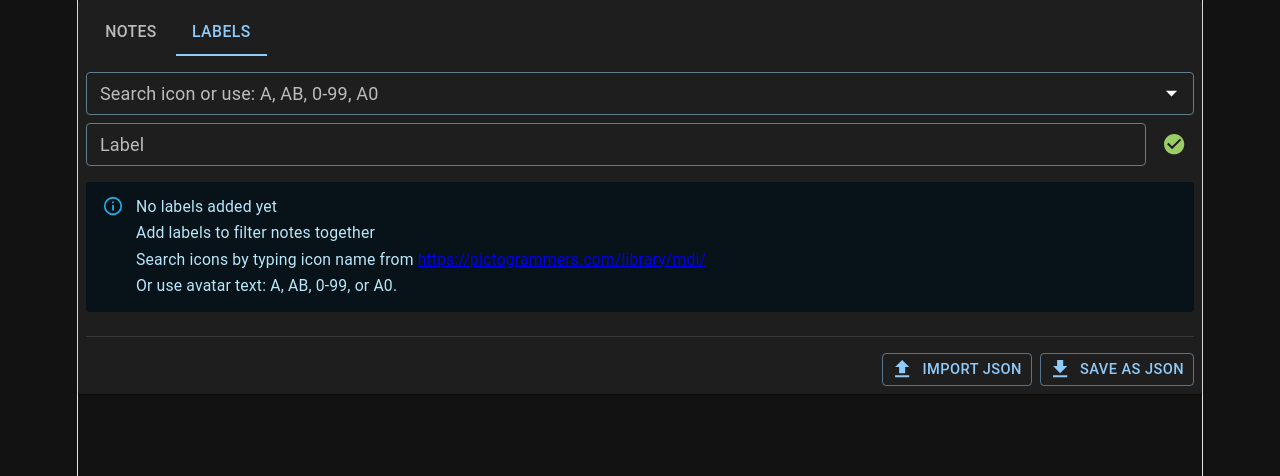
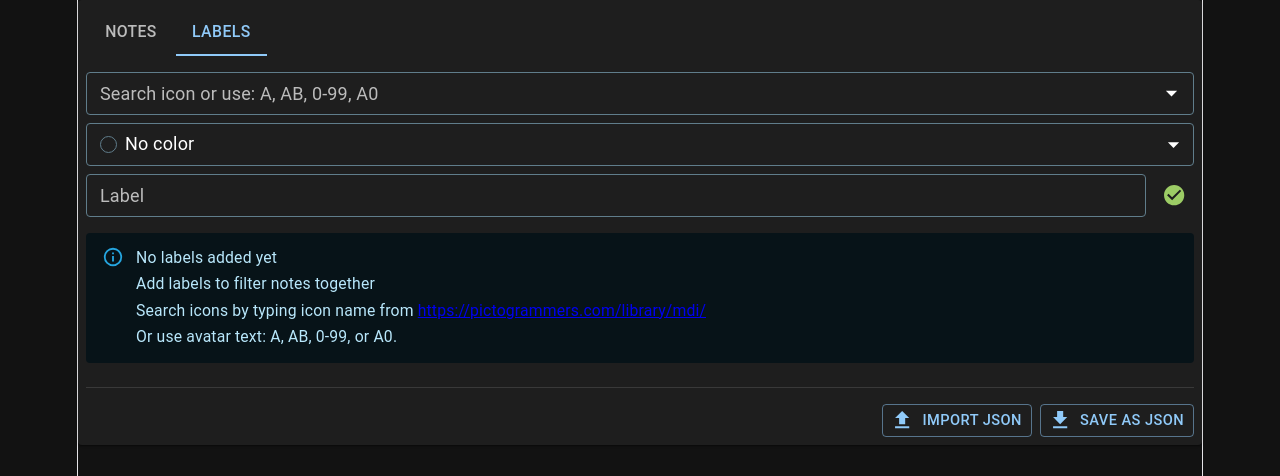
Before and after one commit to Eldsewhere/adnothed2, a React (Vite) app: page / in a window 1280 px wide. Both pictures are taken after a click on the tab "LABELS". Shown: the top 476 px of the page. Built offline with nearby package versions, Linux system fonts and the light colour scheme.

Commit message:
add colors

```diff
--- a/src/components/CategoryForm.tsx
+++ b/src/components/CategoryForm.tsx
@@ -4,6 +4,8 @@ import {
   Autocomplete,
   Box,
   IconButton,
+  MenuItem,
+  Select,
   Stack,
   TextField,
   Tooltip,
@@ -16,6 +18,7 @@ import { mdiCancel, mdiCheckCircle } from "@mdi/js";
 import { Icon } from "@mdi/react";
 import LabelIcon from "./LabelIcon";
 import { createLetterIconOptionFromInput } from "../utils/letterIconOptions";
+import { LABEL_COLOR_OPTIONS, getLabelColorSwatch } from "../utils/labelColors";
 
 type CategoryFormProps = {
   editingCategory: Category | null;
@@ -32,7 +35,24 @@ const baseFilterOptions = createFilterOptions<IconOption>({
   stringify: (option) => option.label,
 });
 
-const emptyValues: CategoryFormValues = { name: "", icon: null };
+const emptyValues: CategoryFormValues = { name: "", icon: null, color: "" };
+
+const ColorDot = ({ colorName }: { colorName?: string }) => (
+  <Box
+    component="span"
+    sx={{
+      width: 15,
+      height: 15,
+      borderRadius: "50%",
+      flexShrink: 0,
+      bgcolor: colorName
+        ? getLabelColorSwatch(colorName).background
+        : "transparent",
+      border: !colorName ? `1px solid ${colors.blueGrey[500]}` : undefined,
+    }}
+  />
+);
+
 
 const CategoryForm = ({
   editingCategory,
@@ -51,7 +71,11 @@ const CategoryForm = ({
   useEffect(() => {
     reset(
       editingCategory
-        ? { name: editingCategory.name, icon: editingCategory.icon }
+        ? {
+            name: editingCategory.name,
+            icon: editingCategory.icon,
+            color: editingCategory.color ?? "",
+          }
         : emptyValues,
     );
   }, [editingCategory, reset]);
@@ -60,7 +84,11 @@ const CategoryForm = ({
     if (!values.icon) {
       return;
     }
-    const result = onSubmit({ ...values, icon: values.icon });
+    const result = onSubmit({
+      ...values,
+      icon: values.icon,
+      color: values.color || undefined,
+    });
     if (result !== false) {
       reset(emptyValues);
     }
@@ -182,6 +210,51 @@ const CategoryForm = ({
             />
           )}
         />
+        <Controller
+          name="color"
+          control={control}
+          render={({ field }) => (
+            <Select
+              {...field}
+              value={field.value ?? ""}
+              displayEmpty
+              size="small"
+              fullWidth
+              renderValue={(selected) => (
+                <Stack direction="row" sx={{ alignItems: "center", gap: 1 }}>
+                  <ColorDot colorName={selected || undefined} />
+                  {selected || "No color"}
+                </Stack>
+              )}
+              sx={{
+                "& .MuiOutlinedInput-notchedOutline": {
+                  borderColor: colors.blueGrey[500],
+                },
+                "&:hover .MuiOutlinedInput-notchedOutline": {
+                  borderColor: colors.blueGrey[500],
+                },
+                "&.Mui-focused .MuiOutlinedInput-notchedOutline": {
+                  borderColor: colors.blueGrey[500],
+                },
+              }}
+            >
+              <MenuItem value="">
+                <Stack direction="row" sx={{ alignItems: "center", gap: 1 }}>
+                  <ColorDot />
+                  No color
+                </Stack>
+              </MenuItem>
+              {LABEL_COLOR_OPTIONS.map((colorName) => (
+                <MenuItem key={colorName} value={colorName}>
+                  <Stack direction="row" sx={{ alignItems: "center", gap: 1 }}>
+                    <ColorDot colorName={colorName} />
+                    {colorName}
+                  </Stack>
+                </MenuItem>
+              ))}
+            </Select>
+          )}
+        />
         <Stack
           direction="row"
           sx={{
--- a/src/components/CategoryList.tsx
+++ b/src/components/CategoryList.tsx
@@ -116,7 +116,11 @@ const CategoryList = ({
                         title={category.icon.label}
                         aria-label={`Icon for ${category.name}`}
                       >
-                        <LabelIcon icon={category.icon} size={1} />
+                        <LabelIcon
+                          icon={category.icon}
+                          color={category.color}
+                          size={1}
+                        />
                       </Tooltip>
                     </TableCell>
                     <TableCell
--- a/src/components/ItemForm.tsx
+++ b/src/components/ItemForm.tsx
@@ -185,7 +185,11 @@ const ItemForm = ({
                         }}
                       >
                         {selectedCategory ? (
-                          <LabelIcon icon={selectedCategory.icon} size={0.8} />
+                          <LabelIcon
+                            icon={selectedCategory.icon}
+                            color={selectedCategory.color}
+                            size={0.8}
+                          />
                         ) : (
                           <Icon path={mdiNoteText} size={0.8} />
                         )}
@@ -252,7 +256,11 @@ const ItemForm = ({
                               gap: 1,
                             }}
                           >
-                            <LabelIcon icon={category.icon} size={0.7} />
+                            <LabelIcon
+                              icon={category.icon}
+                              color={category.color}
+                              size={0.7}
+                            />
                             <span>{category.name}</span>
                           </Box>
                         </MenuItem>
--- a/src/components/ItemList.tsx
+++ b/src/components/ItemList.tsx
@@ -520,7 +520,7 @@ const ItemList = ({
                         }}
                       >
                         {category ? (
-                          <LabelIcon icon={category.icon} size={0.8} />
+                          <LabelIcon icon={category.icon} color={category.color} size={0.8} />
                         ) : (
                           <Icon path={mdiNoteText} size={0.8} />
                         )}
@@ -949,7 +949,7 @@ const ItemList = ({
                       }}
                     >
                       {category ? (
-                        <LabelIcon icon={category.icon} size={0.8} />
+                        <LabelIcon icon={category.icon} color={category.color} size={0.8} />
                       ) : (
                         <Icon path={mdiNoteText} size={0.8} />
                       )}
@@ -1119,7 +1119,7 @@ const ItemList = ({
               component="span"
               sx={{ display: "inline-flex", alignItems: "center", mr: 1 }}
             >
-              <LabelIcon icon={category.icon} size={0.7} />
+              <LabelIcon icon={category.icon} color={category.color} size={0.7} />
             </Box>
             {category.name}
           </MenuItem>
--- a/src/types.ts
+++ b/src/types.ts
@@ -8,11 +8,13 @@ export type Category = {
   id: string;
   name: string;
   icon: IconOption;
+  color?: string;
 };
 
 export type CategoryFormValues = {
   name: string;
   icon: IconOption | null;
+  color?: string;
 };
 
 export type Item = {
--- /dev/null
+++ b/src/utils/labelColors.ts
@@ -0,0 +1,44 @@
+import { colors } from "@mui/material";
+
+export const LABEL_COLOR_OPTIONS = [
+  "amber",
+  "blue",
+  "blueGrey",
+  "brown",
+  "common",
+  "cyan",
+  "deepOrange",
+  "deepPurple",
+  "green",
+  "grey",
+  "indigo",
+  "lightBlue",
+  "lightGreen",
+  "lime",
+  "orange",
+  "pink",
+  "purple",
+  "red",
+  "teal",
+  "yellow",
+] as const;
+
+export type LabelColorName = (typeof LABEL_COLOR_OPTIONS)[number];
+
+export const DEFAULT_LABEL_COLOR: LabelColorName = "blueGrey";
+
+// "common" only exposes black/white, so it has no [700]/[50] shades like the rest.
+export function getLabelColorSwatch(name?: string): {
+  background: string;
+  text: string;
+} {
+  if (name === "common") {
+    return { background: colors.common.black, text: colors.common.white };
+  }
+
+  const palette = LABEL_COLOR_OPTIONS.includes(name as LabelColorName)
+    ? colors[name as Exclude<LabelColorName, "common">]
+    : colors[DEFAULT_LABEL_COLOR];
+
+  return { background: palette[700], text: palette[50] };
+}
--- a/src/utils/schemas.ts
+++ b/src/utils/schemas.ts
@@ -9,6 +9,7 @@ export const IconOptionSchema = z.object({
 export const PersistedLabelSchema = z.object({
   name: z.string(),
   icon: z.string(),
+  color: z.string().optional(),
 });
 
 export const PersistedNoteSchema = z.object({
--- a/src/utils/storage.ts
+++ b/src/utils/storage.ts
@@ -8,6 +8,7 @@ import { createLetterIconOptionFromName } from "./letterIconOptions";
 type PersistedLabel = {
   name: string;
   icon: string;
+  color?: string;
 };
 
 type PersistedNote = {
@@ -167,6 +168,7 @@ function normalizePersistedState(
       labels: state.labels.map((label) => ({
         name: label.name,
         icon: label.icon,
+        ...(label.color ? { color: label.color } : {}),
       })),
       notes: state.notes.map(toPersistedNote),
     };
@@ -197,6 +199,7 @@ export function serializeState(state: {
     labels: state.categories.map((category) => ({
       name: category.name,
       icon: category.icon.name,
+      ...(category.color ? { color: category.color } : {}),
     })),
     // Persist the renamed note shape; keep the old parser only for compatibility.
     notes: state.items.map(({ categoryId, text, createdAt, due, pinned }) =>
@@ -221,6 +224,7 @@ function deserializeState(state: PersistedState): {
       id: label.icon,
       name: label.name,
       icon: resolveIconOption(label.icon),
+      ...(label.color ? { color: label.color } : {}),
     })),
     items: normalizeItems(state.notes),
   };
```
Also changed, not shown: src/App.tsx (+9 -4 lines), src/components/LabelIcon.tsx (+7 -4 lines).
